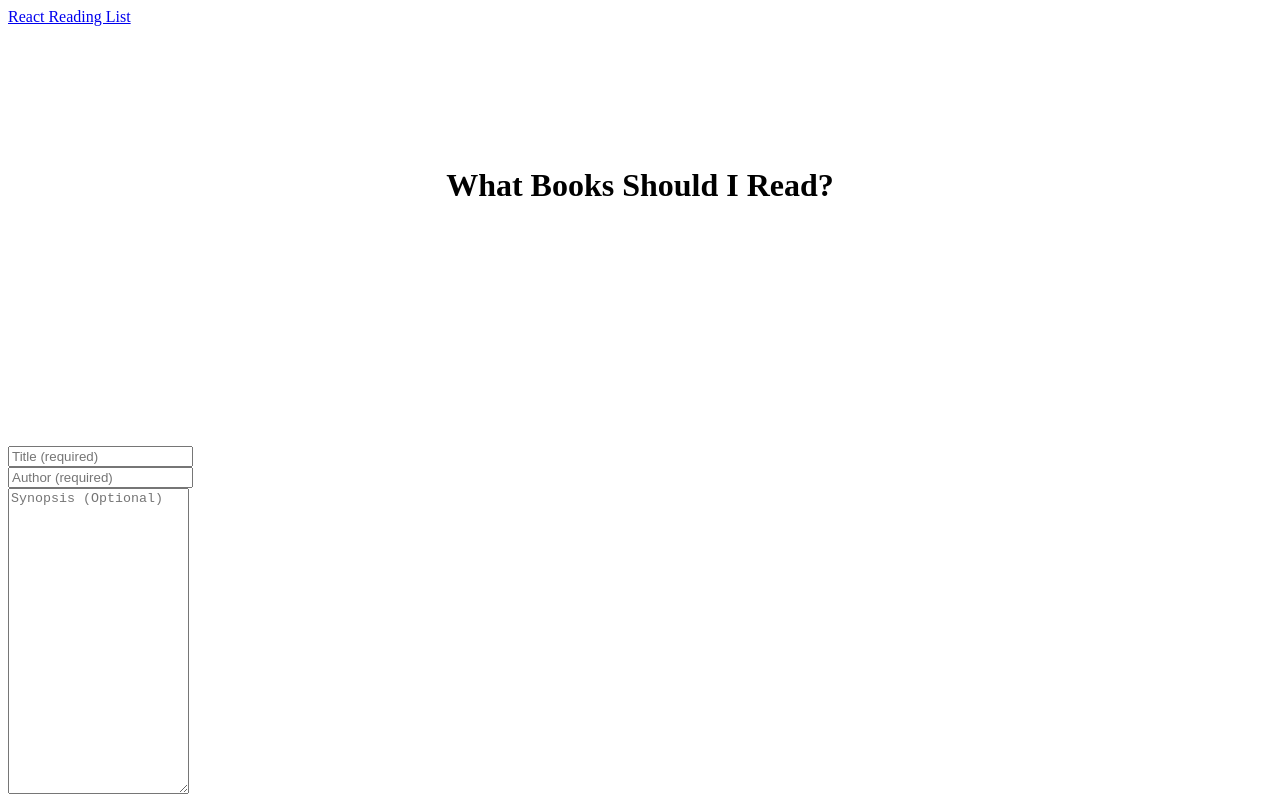
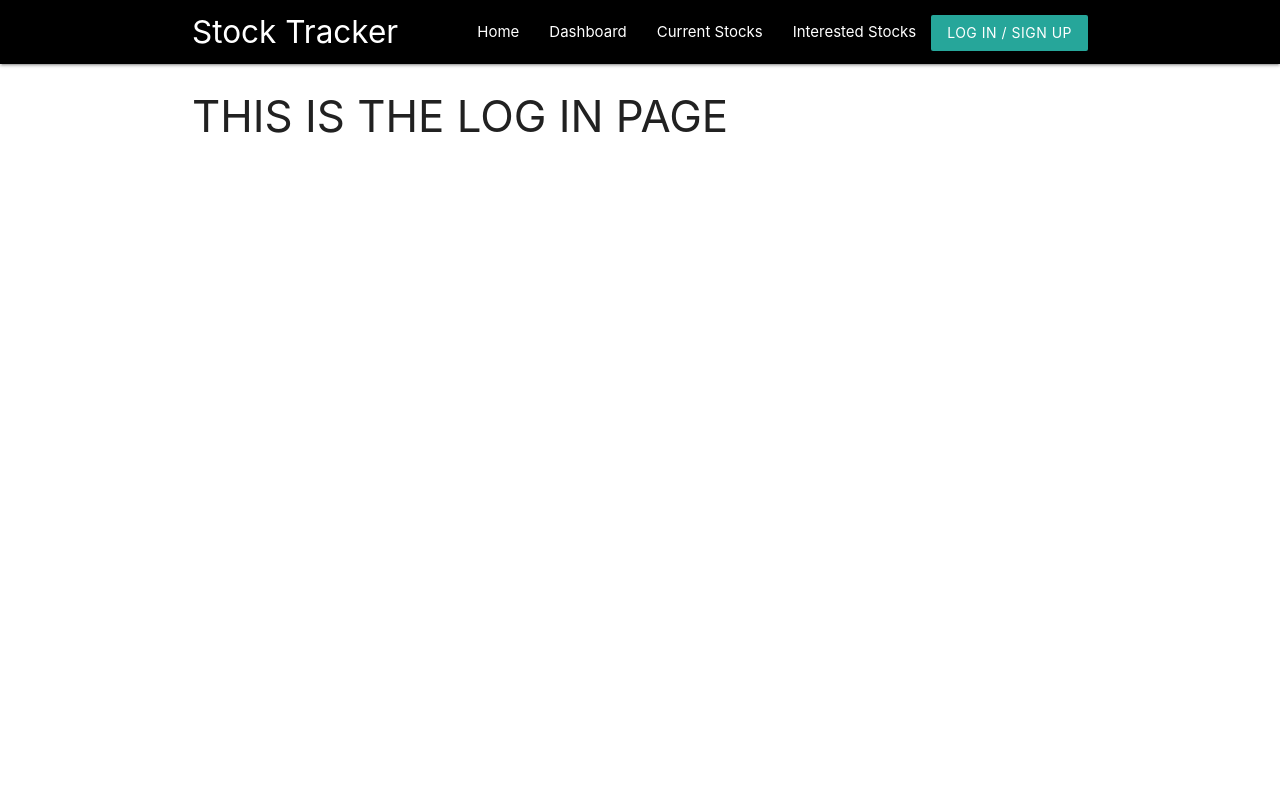
Before and after one commit to ryanrotman/stock-tracker-app, a React (Create React App) app in the folder client/: page / in a window 1280 px wide. Shown: the top 796 px of the page. Built offline with nearby package versions, Linux system fonts and the light colour scheme; no server answers.

Commit message:
needed code and elements to build out user authentication as well as protected routes within the app

```diff
--- a/client/src/App.js
+++ b/client/src/App.js
@@ -1,21 +1,38 @@
 import React from "react";
 import { BrowserRouter as Router, Route, Switch } from "react-router-dom";
-import Books from "./pages/Books";
-import Detail from "./pages/Detail";
+import { useAuth0 } from "@auth0/auth0-react";
+import Login from "./pages/Login";
+import Dashboard from "./pages/Dashboard";
+import Current from "./pages/Current";
+import Interested from "./pages/Interested";
 import NoMatch from "./pages/NoMatch";
 import Nav from "./components/Nav";
+import Loading from "./components/Loading";
+import ProtectedRoute from "./auth/protected-route";
 
 function App() {
+    const { isLoading } = useAuth0();
+
+    if (isLoading) {
+        return <Loading />;
+    }
+
     return (
         <Router>
             <Nav />
             <Switch>
-                <Route exact path={["/", "/books"]}>
-                    <Books />
+                <Route exact path="/">
+                    <Login />
                 </Route>
-                <Route exact path="/books/:id">
-                    <Detail />
-                </Route>
+                <ProtectedRoute exact path="/dashboard" component={Dashboard} />
+                    {/* <Dashboard />
+                </ProtectedRoute> */}
+                <ProtectedRoute exact path="/current" component={Current} />
+                    {/* <Current />
+                </ProtectedRoute> */}
+                <ProtectedRoute exact path="/interested" component={Interested} />
+                    {/* <Interested />
+                </ProtectedRoute> */}
                 <Route>
                     <NoMatch />
                 </Route>
--- a/client/src/components/LoginBtn/index.js
+++ b/client/src/components/LoginBtn/index.js
@@ -3,7 +3,11 @@ import { useAuth0 } from "@auth0/auth0-react";
 const LoginBtn = () => {
   const { loginWithRedirect } = useAuth0();
 
-  return <button onClick={() => loginWithRedirect()}>Log In</button>;
+  return (
+    <button className="waves-effect waves-light btn" onClick={() => loginWithRedirect()}>
+      Log In / Sign Up
+    </button>
+  );
 };
 
 export default LoginBtn;
--- a/client/src/components/LogoutBtn/index.js
+++ b/client/src/components/LogoutBtn/index.js
@@ -4,7 +4,7 @@ const LogoutBtn = () => {
   const { logout } = useAuth0();
 
   return (
-    <button onClick={() => logout({ returnTo: window.location.origin })}>
+    <button className="waves-effect waves-light btn" onClick={() => logout({ returnTo: window.location.origin })}>
       Log Out
     </button>
   );
--- a/client/src/components/Nav/index.js
+++ b/client/src/components/Nav/index.js
@@ -1,11 +1,39 @@
-import React from "react";
+import { useEffect } from "react";
+import { Link } from "react-router-dom";
+import M from "materialize-css";
+import LoginBtn from "../LoginBtn"
+import LogoutBtn from "../LogoutBtn";
+import AuthenticationBtn from "../AuthenticationBtn";
 
 function Nav() {
+
+    useEffect(() => {
+        let sidenav = document.querySelector('#nav-mobile');
+        M.Sidenav.init(sidenav, {});
+    }, []);
+
     return (
-        <nav className="navbar navbar-expand-lg navbar-dark bg-primary">
-            <a className="navbar-brand" href="/">
-                React Reading List
-      </a>
+        <nav className="black" role="navigation">
+            <div className="nav-wrapper container">
+            <Link to="/" id="logo-container" className="brand-logo">Stock Tracker</Link>
+            <ul className="right hide-on-med-and-down">
+                <li><Link to="/">Home</Link></li>
+                <li><Link to="/dashboard">Dashboard</Link></li>
+                <li><Link to="/current">Current Stocks</Link></li>
+                <li><Link to="/interested">Interested Stocks</Link></li>
+                <li><AuthenticationBtn /></li>
+            </ul>
+
+            <ul id="nav-mobile" className="right sidenav">
+                <li className="white-text"><Link to="/">Home</Link></li>
+                <li><Link to="/dashboard">Dashboard</Link></li>
+                <li><Link to="/current">Current Stocks</Link></li>
+                <li><Link to="/interested">Interested Stocks</Link></li>
+                <li><AuthenticationBtn /></li>
+            </ul>
+            {/* eslint-disable-next-line */}
+            <a href="#" data-target="nav-mobile" className="sidenav-trigger"><i className="material-icons">menu</i></a>
+            </div>
         </nav>
     );
 }
--- a/client/src/index.js
+++ b/client/src/index.js
@@ -1,15 +1,35 @@
 import React from "react";
 import ReactDOM from "react-dom";
 import App from "./App";
-import { Auth0Provider } from "@auth0/auth0-react";
+import "materialize-css/dist/css/materialize.min.css";
+import "materialize-css/dist/js/materialize";
+
+import { BrowserRouter } from "react-router-dom";
+import Auth0ProviderWithHistory from "./auth/auth0-provider-with-history";
 
 ReactDOM.render(
-    <Auth0Provider
-        domain="dev-qno5f0kn.us.auth0.com"
-        clientId="ibs1OO8LQKxfQuT2EXH8XcuWM4B8qkjn"
-        redirectUri={window.location.origin}
-    >
-        <App />
-    </Auth0Provider>,
-    document.getElementById("root")
+  <BrowserRouter>
+    <Auth0ProviderWithHistory>
+      <App />
+    </Auth0ProviderWithHistory>
+  </BrowserRouter>,
+  document.getElementById("root")
 );
+
+// ----- THIS SECTION SUPPOSEDLY NOT NEEDED WITH USING AUTH0PROVIDERWITHHISTORY -----
+
+// import { Auth0Provider } from "@auth0/auth0-react";
+
+// const domain = process.env.REACT_APP_AUTH0_DOMAIN;
+// const clientId = process.env.REACT_APP_AUTH0_CLIENT_ID;
+
+// ReactDOM.render(
+//     <Auth0Provider
+//         domain={domain}
+//         clientId={clientId}
+//         redirectUri="http://localhost:3000/dashboard"
+//     >
+//         <App />
+//     </Auth0Provider>,
+//     document.getElementById("root")
+// );
--- a/client/src/pages/Current.js
+++ b/client/src/pages/Current.js
@@ -0,0 +1,9 @@
+function Current() {
+    return (
+        <div className="container">
+            <h3>THIS IS THE CURRENTLY INVESTED IN PAGE</h3>
+        </div>
+    )
+}
+
+export default Current;
--- a/client/src/pages/Dashboard.js
+++ b/client/src/pages/Dashboard.js
@@ -0,0 +1,13 @@
+import Profile from "../components/Profile";
+
+function Dashboard() {
+    return (
+        <div className="container">
+            <h3>THIS IS THE DASHBOARD PAGE</h3>
+            <br />
+            <Profile />
+        </div>
+    )
+}
+
+export default Dashboard;
--- a/client/src/pages/Interested.js
+++ b/client/src/pages/Interested.js
@@ -0,0 +1,9 @@
+function Interested() {
+    return (
+        <div className="container">
+            <h3>THIS IS THE INTERESTED IN PAGE</h3>
+        </div>
+    )
+}
+
+export default Interested;
--- a/client/src/pages/Login.js
+++ b/client/src/pages/Login.js
@@ -1,8 +1,8 @@
-import LoginBtn from "../components/LoginBtn";
-
 function Login() {
     return (
-        <LoginBtn />
+        <div className="container">
+            <h3>THIS IS THE LOG IN PAGE</h3>
+        </div>
     )
 }
 
```
